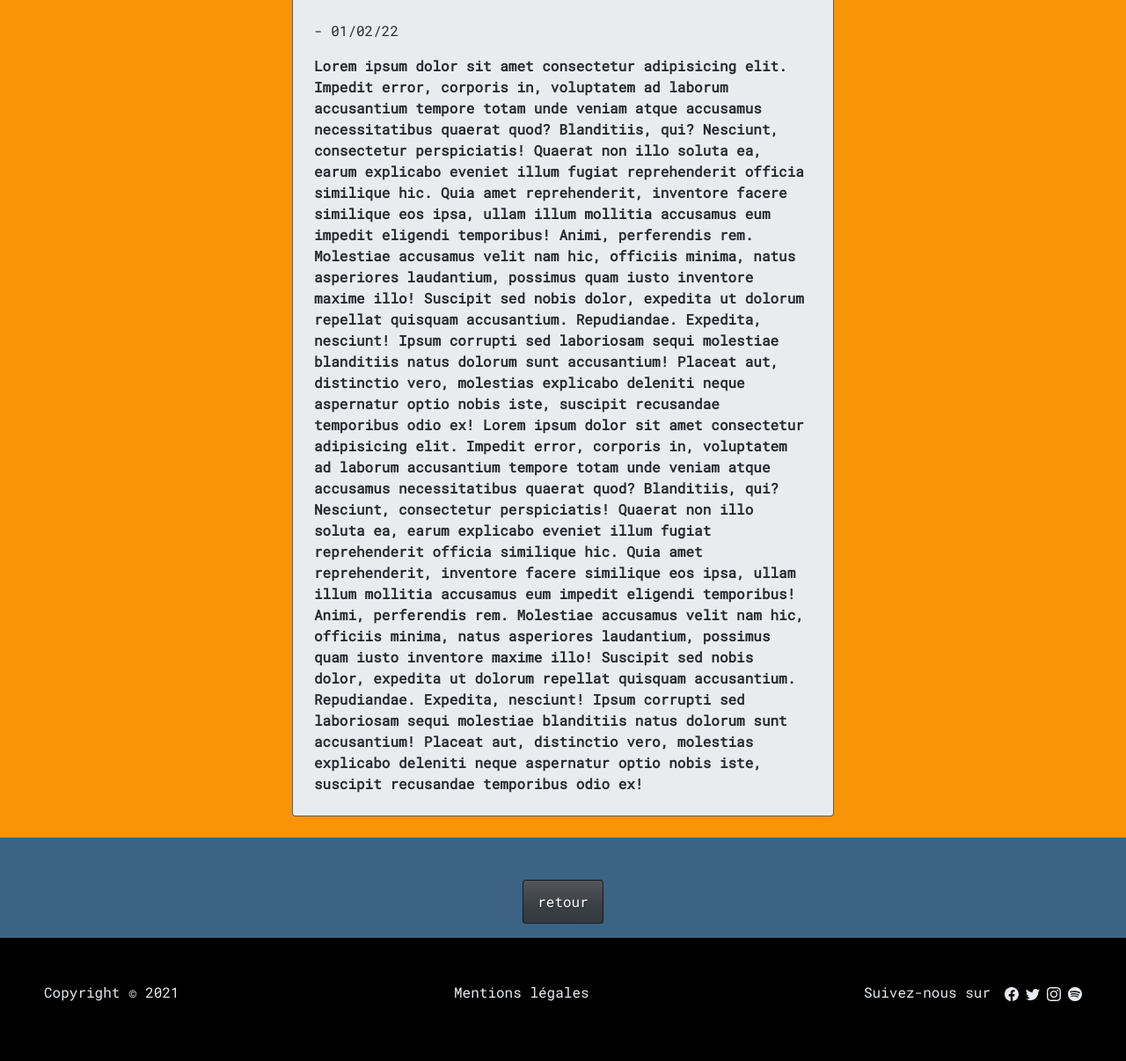
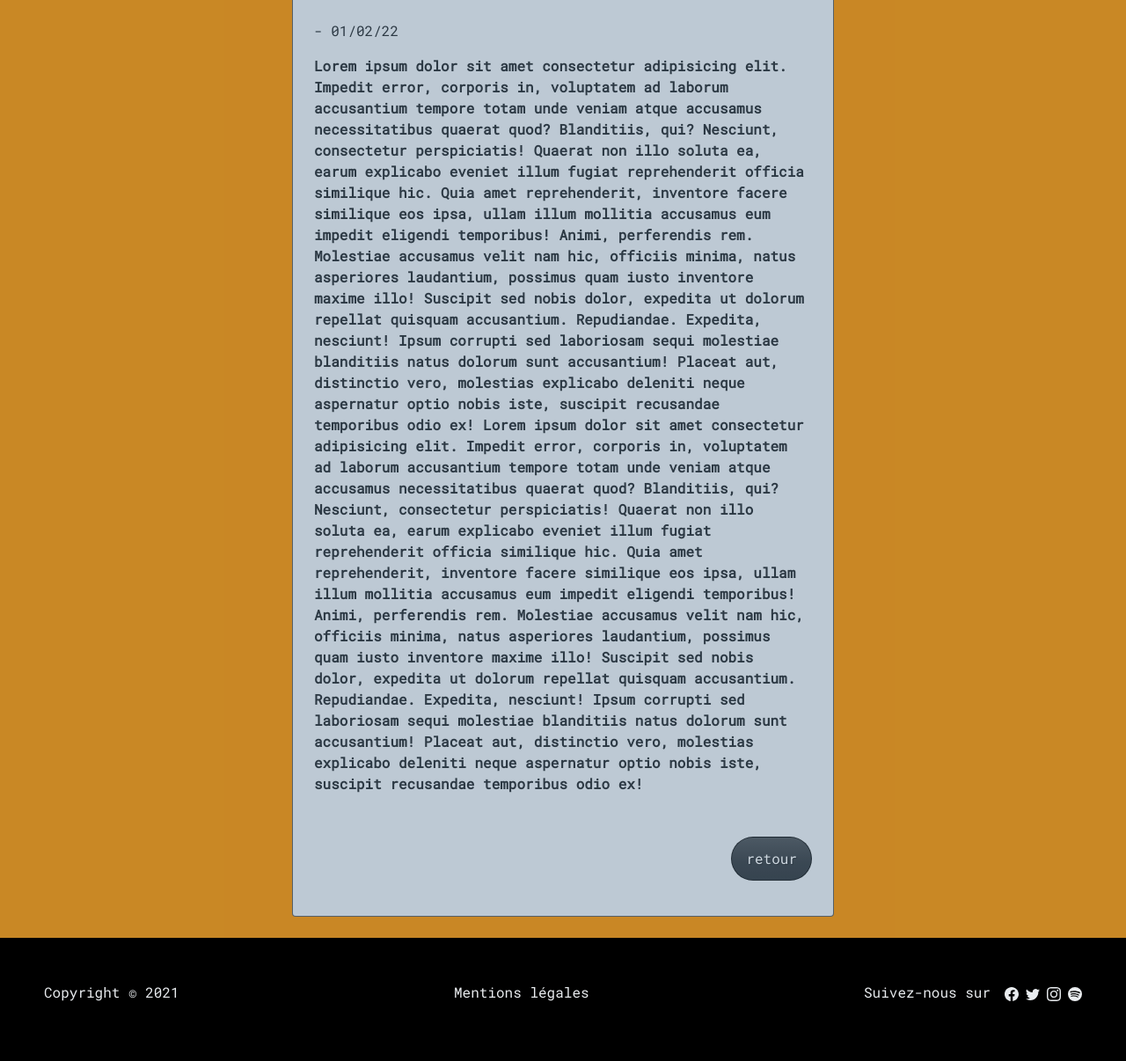
Before and after one commit to bbttnn/zikly, a Symfony app: template templates/blog/post.html.twig in a window 1280 px wide. Shown: the part 778-1984 px from the top of the page at 88% size. Run offline with Twig, Linux system fonts and the light colour scheme; the template is opened without the code that fills it, so the values that code supplies are empty; some libraries are stand-ins or nearby versions.

Commit message:
modifications

```diff
--- a/templates/blog/index.html.twig
+++ b/templates/blog/index.html.twig
@@ -5,9 +5,9 @@
 {% endblock %}
 
 {% block body %}
-	<div class="container">
-	<div class="blog p-3 mt-5">
-	<h1><strong>PALABRES</strong></h1>
+	<div class="container bg-secondary">
+	<div class="blog p-3 mt-5 text-light">
+	<h1><strong>PALABRES...</strong></h1>
 	</div>
 		<div class="row">
 			{% for post in posts %}
--- a/templates/blog/post.html.twig
+++ b/templates/blog/post.html.twig
@@ -5,11 +5,11 @@
 {% endblock %}
 
 {% block body %}
-	<div class="container-fluid bg-warning text-dark  ">
+	<div class=" container-fluid bg-warning opacity-75 text-dark  ">
 		<div class="row d-flex justify-content-center">
 			<h1 class="lo  fw-bolder mt-4 ms-5 text-light">lorem Expedita, nesciunt!</h1>
 			<div class="col-md-6  ">
-				<div class="card bg-light mt-5 mb-4 p-4 "style"width:100%;">
+				<div class="card bg-light mt-5 mb-4 p-4 " style"width:100%;">
 					<img src="https://picsum.photos/200.jpg" class="card-img-top " style="width:20rems;" alt="...">
 					<h1>{{ post.title}}</h1>
 					<p class="card-text-center ">{{ post.content}}</p>
@@ -28,12 +28,13 @@
 																Animi, perferendis rem. Molestiae accusamus velit nam hic, officiis minima, natus asperiores laudantium, possimus quam iusto inventore maxime illo! Suscipit sed nobis dolor, expedita ut dolorum repellat quisquam accusantium. Repudiandae.
 																Expedita, nesciunt! Ipsum corrupti sed laboriosam sequi molestiae blanditiis natus dolorum sunt accusantium! Placeat aut, distinctio vero, molestias explicabo deleniti neque aspernatur optio nobis iste, suscipit recusandae temporibus odio ex!
 					</div>
+
+					<div class="letter d-flex justify-content-end ">
+						<a class="btn btn-primary mt-5 mb-3 rounded-pill " href="{{ path ('blog')}}">retour</a>
 					</div>
 				</div>
 			</div>
 		</div>
-		<div class="letter d-flex justify-content-center">
-			<a class="btn btn-primary mt-5 mb-3 " href="{{ path ('blog')}}">retour</a>
 	</div>
-    </div>
-{% endblock %}
+
+</div>{% endblock %}
--- a/templates/home/index.html.twig
+++ b/templates/home/index.html.twig
@@ -11,8 +11,8 @@
 		<img src="\image\aliane-schwartzhaupt-QdmUva6qBTk-unsplash.jpg" class="img-fluid" alt="batteur">
 		<div class="card-img-overlay">
 			<h1 class=" card-title text-center">welcome</h1>
-			<p class="card-text mt-5">Lorem ipsum dolor sit amet consectetur adipisicing elit.<br> Qui reiciendis odio necessitatibus!</p>
-			<p class="card-text ">Sit amet consectetur adipisicing elit</p>
+			<p class="card-text mt-5 fw-bold">Lorem ipsum dolor sit amet consectetur adipisicing elit.<br> Qui reiciendis odio necessitatibus!</p>
+			<p class="card-text fw-bold">Sit amet consectetur adipisicing elit</p>
 		</div>
 	</div>
 
```
Lines whose indentation alone changed are shown as unchanged.
